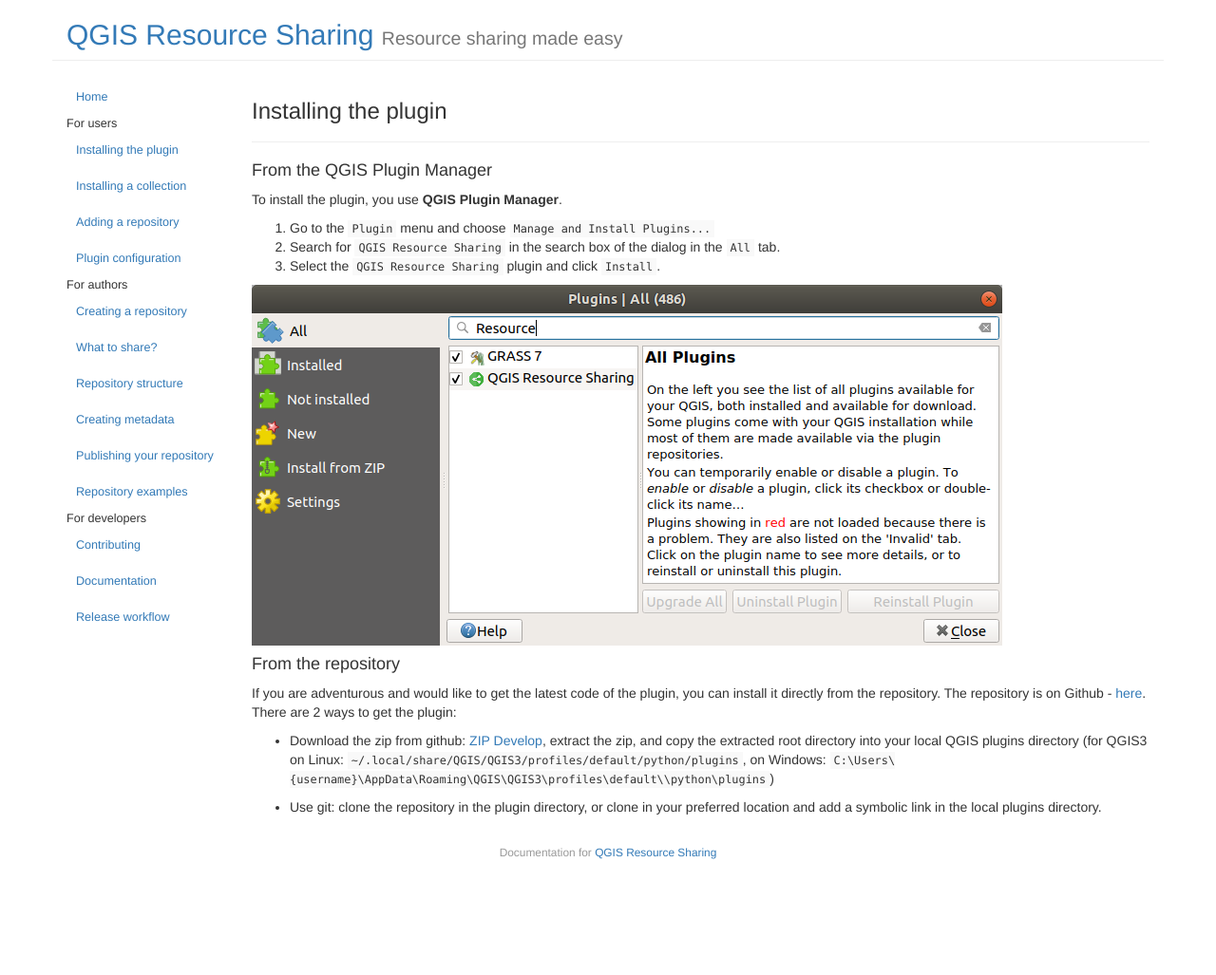
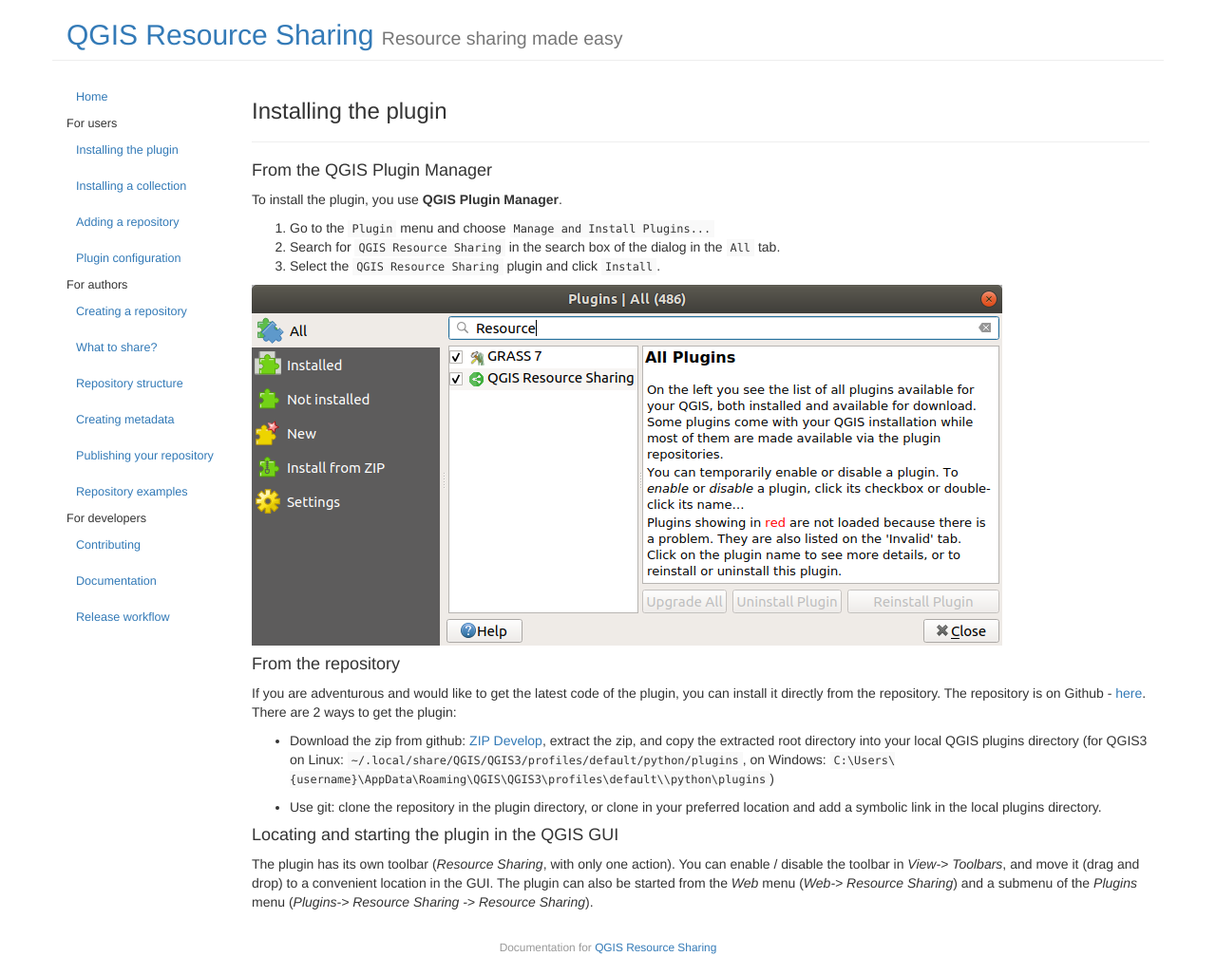
Before and after one commit to QGIS-Contribution/QGIS-ResourceSharing, a Jekyll site: the page built from _posts/2016-07-20-installation.md, in a window 1280 px wide. Shown: the whole page at 95% size. Built offline with Jekyll 4.4.1, drawn with Linux system fonts in a browser that asks for light colours; before the commit the page ends 927 px from its top, so only the background shows below that.

Commit message:
Document where to find the plugin in the GUI

```diff
--- a/_posts/2016-07-20-installation.md
+++ b/_posts/2016-07-20-installation.md
@@ -36,3 +36,10 @@
 
 * Use git: clone the repository in the plugin directory, or clone in
   your preferred location and add a symbolic link in the local plugins directory.
+
+#### Locating and starting the plugin in the QGIS GUI
+The plugin has its own toolbar (*Resource Sharing*, with only one action).
+You can enable / disable the toolbar in *View-> Toolbars*, and move it
+(drag and drop) to a convenient location in the GUI.
+The plugin can also be started from the *Web* menu (*Web-> Resource Sharing*)
+and a submenu of the *Plugins* menu (*Plugins-> Resource Sharing -> Resource Sharing*).
```
